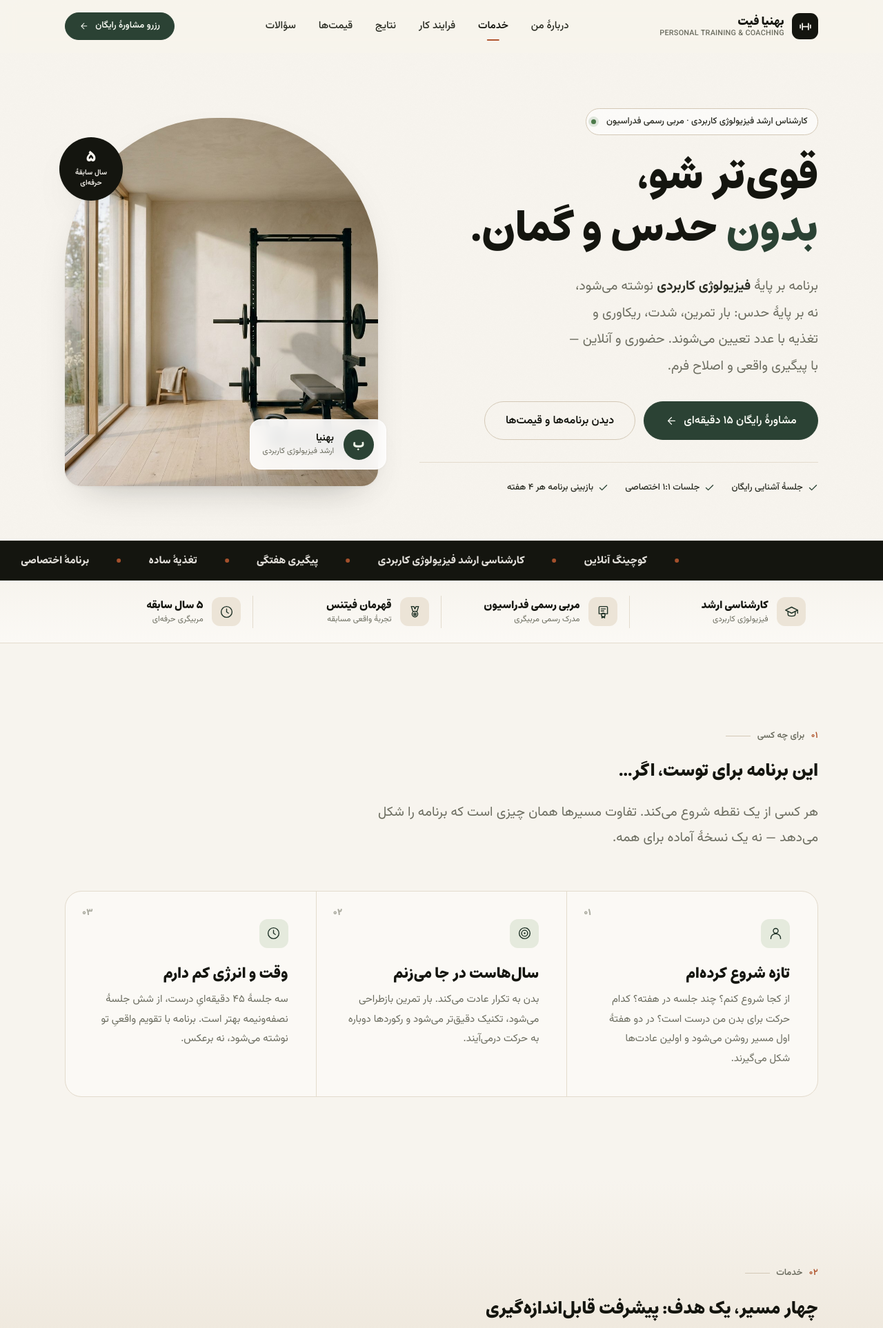
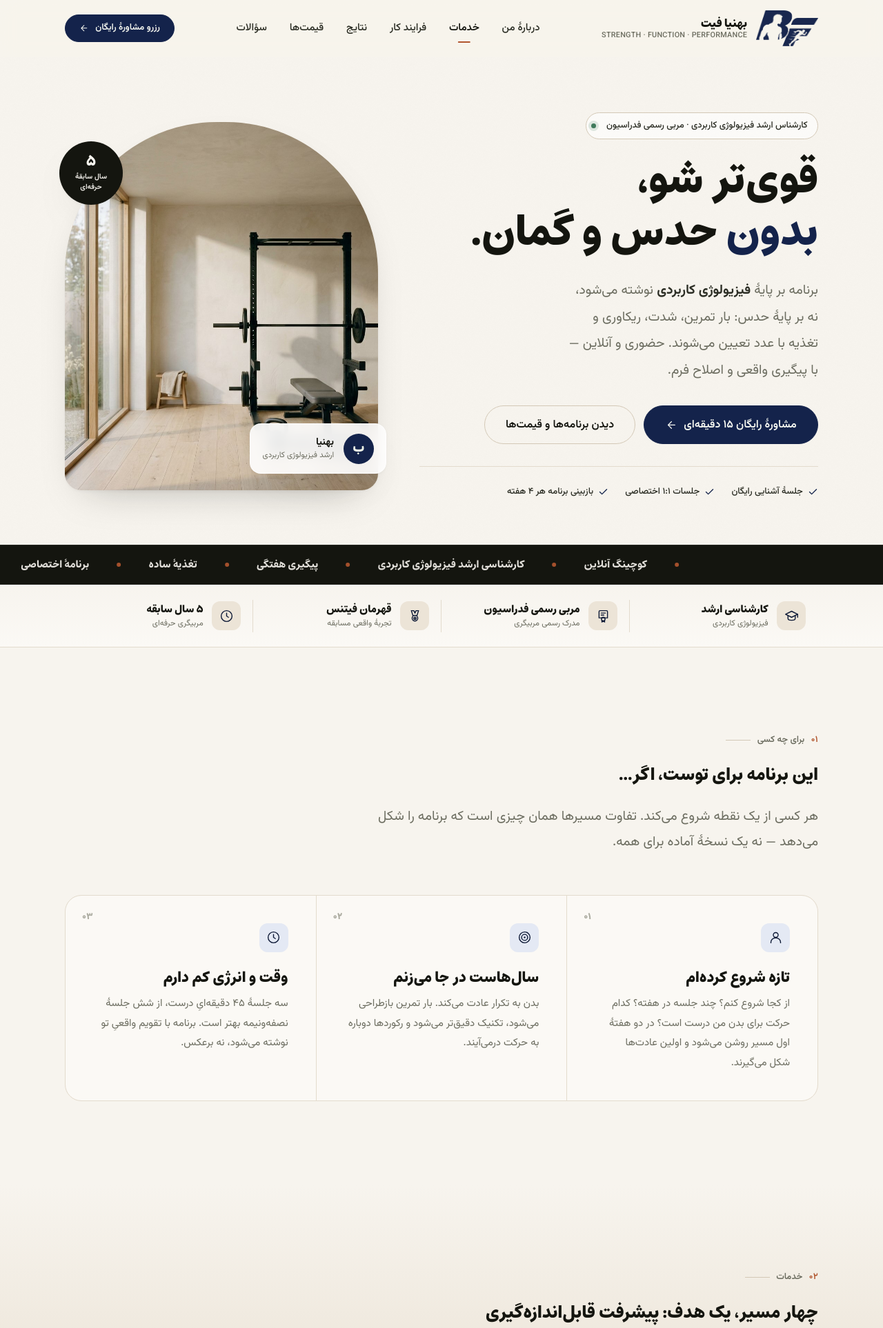
Before and after one commit to Soheilsadri278/Behnia-fit, a PHP site: page / in a window 1280 px wide. Shown: the top 1926 px of the page at 69% size. Run offline with PHP 8.4, Linux system fonts and the light colour scheme.

Commit message:
جای‌گذاری لوگوی مربی و هم‌راستا کردن پالت با سرمهٔ برند
Co-authored-by: arena-agent <297053741+arena-agent@users.noreply.github.com>

```diff
--- a/assets/css/style.css
+++ b/assets/css/style.css
@@ -139,9 +139,10 @@
   --ink-soft: #2c2e25;
   --muted: #6c6d60;
   --muted-2: #8b8c7e;
-  --forest: #2b4234;
-  --forest-deep: #1e3126;
-  --forest-soft: #e5eadd;
+  /* سرمهٔ لوگو — هم‌راستا با #14234B در فایل لوگو */
+  --brand: #14234b;
+  --brand-deep: #0d1936;
+  --brand-soft: #e4e9f4;
   --clay: #b1562f;
   --clay-soft: #f4e6dc;
 
@@ -181,7 +182,7 @@
   --ease: cubic-bezier(0.22, 0.61, 0.36, 1);
   --ease-out: cubic-bezier(0.16, 1, 0.3, 1);
 
-  --header-h: 76px;
+  --header-h: 82px;
 }
 
 /* 03. ریست و پایه ---------------------------------------------------------- */
@@ -467,13 +468,13 @@ textarea {
 }
 
 .btn--accent {
-  --btn-bg: var(--forest);
+  --btn-bg: var(--brand);
   --btn-fg: #f6f8f1;
-  --btn-bd: var(--forest);
+  --btn-bd: var(--brand);
 }
 .btn--accent:hover {
-  --btn-bg: var(--forest-deep);
-  --btn-bd: var(--forest-deep);
+  --btn-bg: var(--brand-deep);
+  --btn-bd: var(--brand-deep);
 }
 
 .btn--ghost {
@@ -565,24 +566,29 @@ textarea {
 .brand {
   display: inline-flex;
   align-items: center;
-  gap: 0.7rem;
+  gap: 0.8rem;
   flex: none;
 }
-.brand__mark {
-  width: 38px;
-  height: 38px;
-  border-radius: 11px;
-  background: var(--ink);
-  display: grid;
-  place-items: center;
-  transition: transform 0.4s var(--ease-out);
-}
-.brand:hover .brand__mark {
-  transform: rotate(-8deg);
-}
-.brand__mark svg {
-  width: 21px;
-  height: 21px;
+.brand__logo {
+  width: auto;
+  height: 52px;
+  flex: none;
+  transition: transform 0.45s var(--ease-out);
+}
+.brand:hover .brand__logo {
+  transform: scale(1.04);
+}
+.brand__lockup {
+  width: clamp(180px, 16vw, 226px);
+  height: auto;
+  display: block;
+}
+.brand--stacked {
+  display: block;
+}
+/* در فوتر، متن‌های برند زیر لاک‌آپ نمی‌آیند */
+.brand--stacked .brand__text {
+  display: none;
 }
 .brand__text {
   display: grid;
@@ -754,8 +760,8 @@ textarea {
   width: 7px;
   height: 7px;
   border-radius: 50%;
-  background: #4c7a4a;
-  box-shadow: 0 0 0 4px rgba(76, 122, 74, 0.16);
+  background: #3f7a5c;
+  box-shadow: 0 0 0 4px rgba(63, 122, 92, 0.16);
   margin-inline-start: 0.35rem;
 }
 
@@ -767,7 +773,7 @@ textarea {
 }
 .hero__title em {
   font-style: normal;
-  color: var(--forest);
+  color: var(--brand);
   position: relative;
 }
 .hero__title .line {
@@ -813,7 +819,7 @@ textarea {
 .hero__fact svg {
   width: 15px;
   height: 15px;
-  color: var(--forest);
+  color: var(--brand);
   flex: none;
 }
 
@@ -860,7 +866,7 @@ textarea {
   width: 44px;
   height: 44px;
   border-radius: 50%;
-  background: var(--forest);
+  background: var(--brand);
   color: #eef3e6;
   display: grid;
   place-items: center;
@@ -990,7 +996,7 @@ textarea {
   height: 42px;
   border-radius: 12px;
   background: var(--sand);
-  color: var(--forest-deep);
+  color: var(--brand-deep);
   display: grid;
   place-items: center;
   flex: none;
@@ -1072,8 +1078,8 @@ textarea {
   border-radius: 12px;
   display: grid;
   place-items: center;
-  background: var(--forest-soft);
-  color: var(--forest-deep);
+  background: var(--brand-soft);
+  color: var(--brand-deep);
   margin-bottom: var(--sp-4);
 }
 .audience__icon svg {
--- a/index.html
+++ b/index.html
@@ -8,8 +8,8 @@
   <meta name="author" content="Behnia Fit" />
   <meta name="theme-color" content="#f7f4ee" />
   <link rel="canonical" href="https://example.com/" />
-  <link rel="icon" type="image/svg+xml" href="assets/img/favicon.svg" />
-  <link rel="apple-touch-icon" href="assets/img/favicon.svg" />
+  <link rel="icon" type="image/png" sizes="64x64" href="assets/img/favicon.png" />
+  <link rel="apple-touch-icon" sizes="180x180" href="assets/img/apple-touch-icon.png" />
 
   <!-- Open Graph / شبکه‌های اجتماعی -->
   <meta property="og:type" content="website" />
@@ -17,7 +17,9 @@
   <meta property="og:site_name" content="بهنیا فیت" />
   <meta property="og:title" content="بهنیا فیت | مربی شخصی، کارشناس ارشد فیزیولوژی کاربردی" />
   <meta property="og:description" content="قوی‌تر شو، بدون حدس و گمان. کارشناس ارشد فیزیولوژی کاربردی، مربی رسمی فدراسیون، قهرمان فیتنس و ۵ سال سابقهٔ حرفه‌ای. حضوری و آنلاین." />
-  <meta property="og:image" content="assets/img/hero-studio.jpg" />
+  <meta property="og:image" content="assets/img/og-image.png" />
+  <meta property="og:image:width" content="1200" />
+  <meta property="og:image:height" content="630" />
   <meta name="twitter:card" content="summary_large_image" />
 
   <link rel="preload" as="font" type="font/woff2" href="assets/fonts/estedad-arabic-800.woff2" crossorigin />
@@ -89,7 +91,6 @@
     <symbol id="i-cert" viewBox="0 0 24 24" fill="none" stroke="currentColor" stroke-width="1.6" stroke-linecap="round" stroke-linejoin="round"><path d="M6.5 3h11A1.5 1.5 0 0 1 19 4.5V15H5V4.5A1.5 1.5 0 0 1 6.5 3Z"/><path d="M8.5 7h7M8.5 10.3h4.5"/><circle cx="12" cy="17" r="3"/><path d="m10.1 19.4-.5 2.4 2.4-1.1 2.4 1.1-.5-2.4"/></symbol>
     <symbol id="i-shield" viewBox="0 0 24 24" fill="none" stroke="currentColor" stroke-width="1.6" stroke-linecap="round" stroke-linejoin="round"><path d="M12 22s8-3.5 8-10V5.5L12 2.5 4 5.5V12c0 6.5 8 10 8 10Z"/><path d="m8.8 11.8 2.2 2.2 4.2-4.4"/></symbol>
     <symbol id="i-info" viewBox="0 0 24 24" fill="none" stroke="currentColor" stroke-width="1.6" stroke-linecap="round" stroke-linejoin="round"><circle cx="12" cy="12" r="9"/><path d="M12 11v5M12 7.8v.2"/></symbol>
-    <symbol id="i-logo" viewBox="0 0 24 24" fill="none" stroke="currentColor" stroke-width="2" stroke-linecap="round"><path d="M7 7v10M3.6 9.6v4.8M17 7v10M20.4 9.6v4.8M7 12h10"/></symbol>
   </svg>
 
   <a class="skip-link" href="#main">رفتن به محتوای اصلی</a>
@@ -98,12 +99,11 @@
   <header class="header" id="header">
     <div class="container header__inner">
       <a class="brand" href="#hero" aria-label="بهنیا فیت — صفحهٔ اصلی">
-        <span class="brand__mark" aria-hidden="true">
-          <svg style="color:#f7f4ee"><use href="#i-logo"></use></svg>
-        </span>
+        <img class="brand__logo" src="assets/img/logo-mark.png" alt=""
+             width="395" height="228" fetchpriority="high" aria-hidden="true" />
         <span class="brand__text">
           <span class="brand__name">بهنیا فیت</span>
-          <span class="brand__sub">PERSONAL TRAINING &amp; COACHING</span>
+          <span class="brand__sub">STRENGTH · FUNCTION · PERFORMANCE</span>
         </span>
       </a>
 
@@ -955,14 +955,10 @@
     <div class="container">
       <div class="footer__top">
         <div>
-          <a class="brand" href="#hero" aria-label="بهنیا فیت">
-            <span class="brand__mark" aria-hidden="true">
-              <svg style="color:#14150f"><use href="#i-logo"></use></svg>
-            </span>
-            <span class="brand__text">
-              <span class="brand__name">بهنیا فیت</span>
-              <span class="brand__sub">PERSONAL TRAINING &amp; COACHING</span>
-            </span>
+          <a class="brand brand--stacked" href="#hero" aria-label="بهنیا فیت — صفحهٔ اصلی">
+            <img class="brand__lockup" src="assets/img/logo-full-light.png"
+                 alt="بهنیا فیت — Strength · Function · Performance"
+                 width="522" height="339" loading="lazy" />
           </a>
           <p class="footer__about">
             کارشناس ارشد فیزیولوژی کاربردی، مربی رسمی فدراسیون و قهرمان فیتنس.
@@ -1015,7 +1011,9 @@
         </div>
       </div>
 
-      <div class="footer__wordmark" aria-hidden="true">BEHNIA&nbsp;FIT</div>
+      <div class="footer__wordmark" aria-hidden="true">
+        <img src="assets/img/logo-mark-light.png" alt="" width="395" height="228" loading="lazy" />
+      </div>
 
       <div class="footer__dedication">
         این وب‌سایت با احترام و قدردانی، برای مربی‌ای ساخته شده که یادمان داد
```
Also changed, not shown: other parts of assets/css/style.css (+44 -38 lines), datenschutz.html (+9 -10 lines), impressum.html (+8 -9 lines), README.md, assets/img/apple-touch-icon.png (added), assets/img/favicon.png (added), assets/img/favicon.svg (deleted), assets/img/icon-512.png (added), assets/img/logo-full-light.png (added), assets/img/logo-full.png (added), assets/img/logo-mark-light.png (added), assets/img/logo-mark.png (added), assets/img/logo-source.png (added), assets/img/og-image.png (added), 1 other file.
